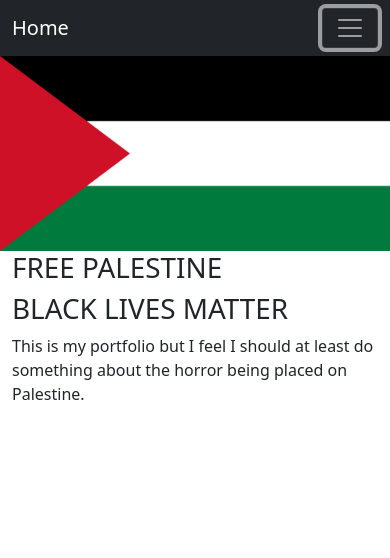
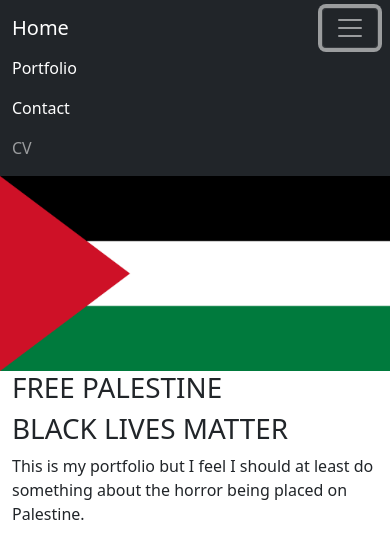
Before and after one commit to AGhafoor94/portfolio-website, a React (Create React App) app: page / in a window 390 px wide. Both pictures are taken after a click on the button "Toggle navigation". Shown: the top 558 px of the page. Built offline with nearby package versions, Linux system fonts and the light colour scheme.

Commit message:
Sorting out navigation

```diff
--- a/src/components/Navigation.js
+++ b/src/components/Navigation.js
@@ -10,10 +10,10 @@ export const Navigation = () => {
       <nav className="navbar navbar-expand-lg navbar-dark bg-dark">
         <div className="container-fluid">
             <NavLink className="navbar-brand" to="/portfolio-website/">Home</NavLink>
-            <button className="navbar-toggler" type="button" data-bs-toggle="collapse" data-bs-target="#navbarNav" aria-controls="navbarNav" aria-expanded="false" aria-label="Toggle navigation" onClick={()=> setMenu(!menu)}>
+            <button className="navbar-toggler" type="button" data-bs-toggle="collapse" data-bs-target="#navbarNav" aria-controls="navbarNav" aria-expanded={menu === true? "true": "false"} aria-label="Toggle navigation" onClick={()=> setMenu(!menu)}>
             <span className="navbar-toggler-icon"></span>
             </button>
-            <div className="collapse navbar-collapse" id="navbarNav">
+            <div className={menu === false? "collapse navbar-collapse": "collapse navbar-collapse show"} id="navbarNav">
             <ul className="navbar-nav">
                 <li className="nav-item">
                 <NavLink className="nav-link active" aria-current="page" to="/portfolio-website/portfolio">Portfolio</NavLink>
```
